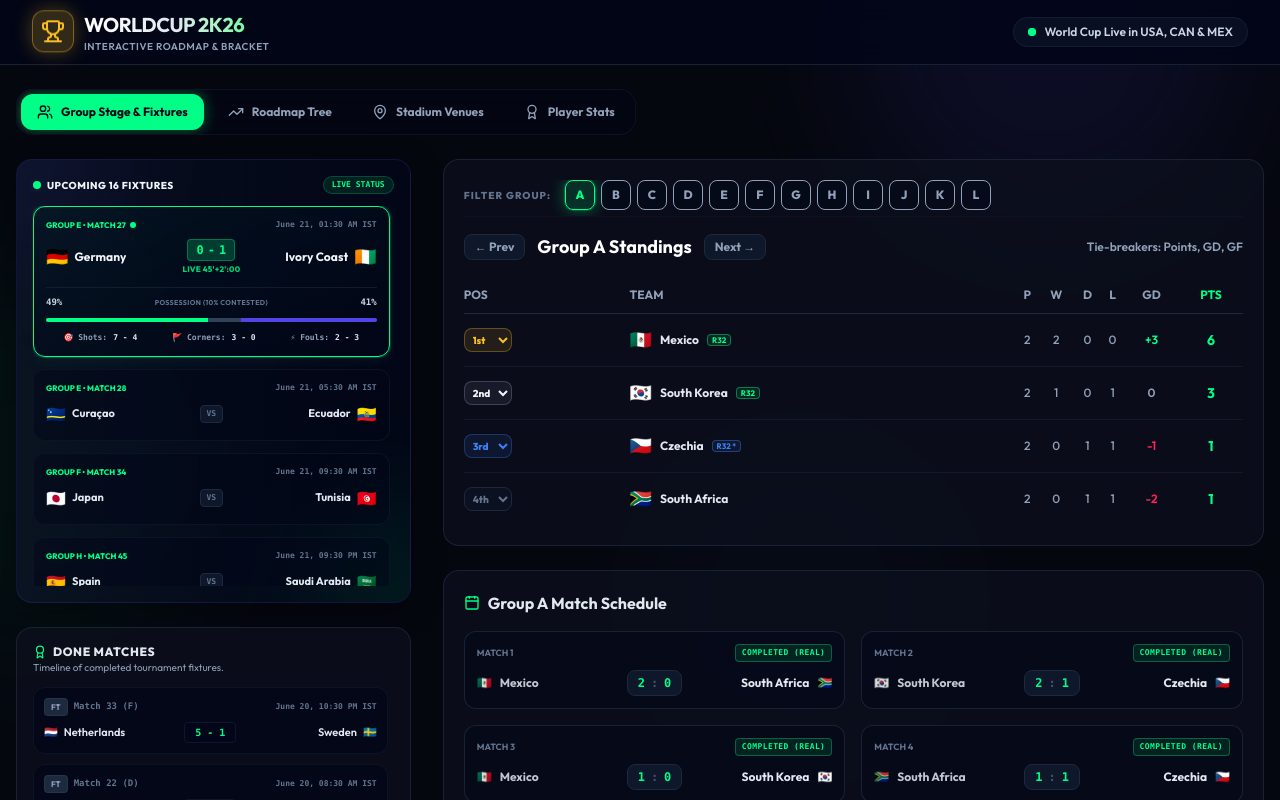
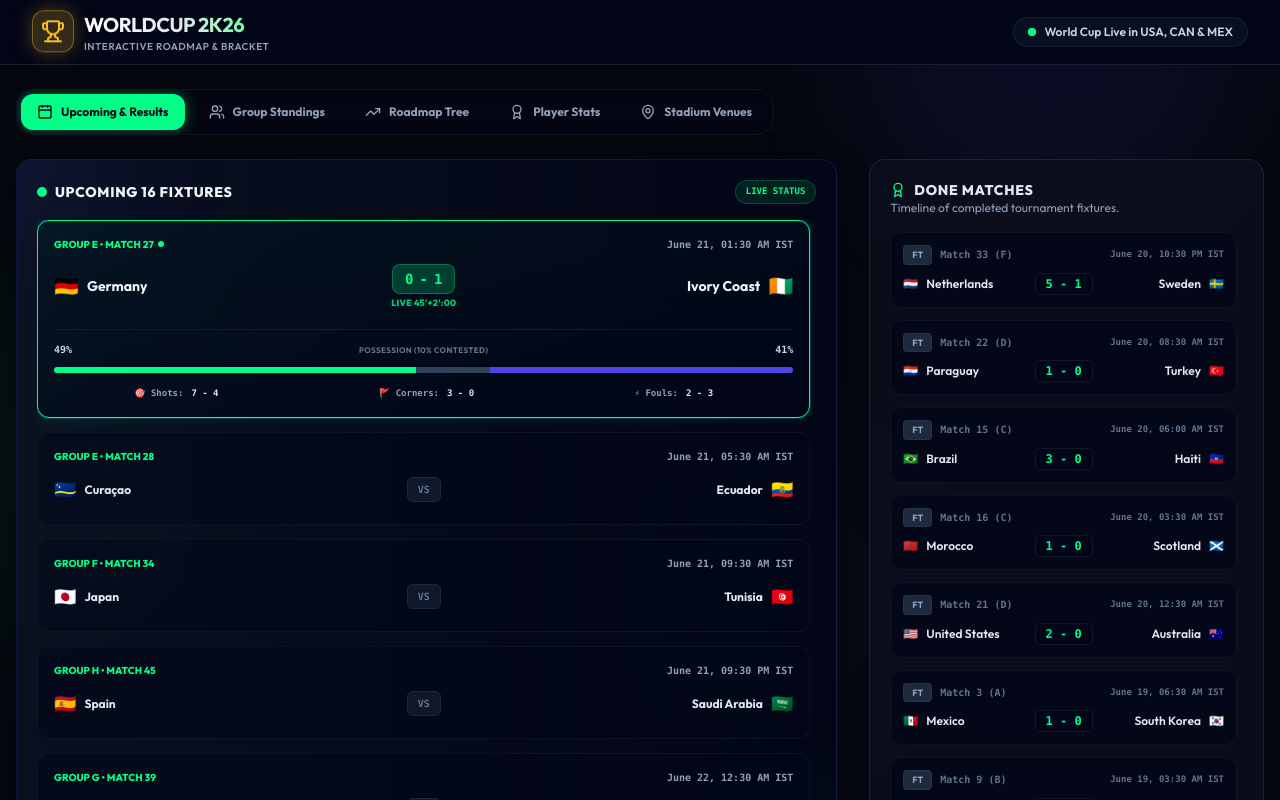
Before and after one commit to sarath14k/worldcup-2k26, a React (Vite) app: page / in a window 1280 px wide. Shown: the top 800 px of the page. Built offline with nearby package versions, Linux system fonts and the light colour scheme.

Commit message:
feat: split group stage & fixtures into Upcoming & Results and Group Standings tabs, place Stadium Venues as last tab

```diff
--- a/src/App.jsx
+++ b/src/App.jsx
@@ -252,7 +252,7 @@ const getMatchDetails = (match, live) => {
 
 function App() {
   // --- State ---
-  const [activeTab, setActiveTab] = useState('groups'); // 'bracket', 'groups', 'venues', 'predictions'
+  const [activeTab, setActiveTab] = useState('fixtures'); // 'fixtures', 'groups', 'bracket', 'stats', 'venues'
   const [darkMode, setDarkMode] = useState(true);
   const [hoveredTeam, setHoveredTeam] = useState(null);
 
@@ -1104,6 +1104,19 @@ function App() {
       <nav className="relative z-10 max-w-7xl mx-auto px-4 pt-6">
         <div className="flex gap-2 p-1 bg-slate-950/40 backdrop-blur-md rounded-2xl border border-slate-800/40 w-full overflow-x-auto scrollbar-none sm:w-fit whitespace-nowrap">
           <button
+            id="tab-fixtures"
+            onClick={() => setActiveTab('fixtures')}
+            className={`flex items-center gap-2 px-4 py-2.5 rounded-xl text-xs font-bold transition-all shrink-0 ${
+              activeTab === 'fixtures'
+                ? 'bg-brand-neon text-slate-950 shadow-neon'
+                : 'text-slate-400 hover:text-slate-200 hover:bg-slate-900/50'
+            }`}
+          >
+            <Calendar className="w-4 h-4" />
+            <span>Upcoming & Results</span>
+          </button>
+
+          <button
             id="tab-groups"
             onClick={() => setActiveTab('groups')}
             className={`flex items-center gap-2 px-4 py-2.5 rounded-xl text-xs font-bold transition-all shrink-0 ${
@@ -1113,7 +1126,7 @@ function App() {
             }`}
           >
             <Users className="w-4 h-4" />
-            <span>Group Stage & Fixtures</span>
+            <span>Group Standings</span>
           </button>
 
           <button
@@ -1130,6 +1143,19 @@ function App() {
           </button>
 
           <button
+            id="tab-stats"
+            onClick={() => setActiveTab('stats')}
+            className={`flex items-center gap-2 px-4 py-2.5 rounded-xl text-xs font-bold transition-all shrink-0 ${
+              activeTab === 'stats'
+                ? 'bg-brand-neon text-slate-950 shadow-neon'
+                : 'text-slate-400 hover:text-slate-200 hover:bg-slate-900/50'
+            }`}
+          >
+            <Award className="w-4 h-4" />
+            <span>Player Stats</span>
+          </button>
+
+          <button
             id="tab-venues"
             onClick={() => setActiveTab('venues')}
             className={`flex items-center gap-2 px-4 py-2.5 rounded-xl text-xs font-bold transition-all shrink-0 ${
@@ -1140,19 +1166,6 @@ function App() {
           >
             <MapPin className="w-4 h-4" />
             <span>Stadium Venues</span>
-          </button>
-
-          <button
-            id="tab-stats"
-            onClick={() => setActiveTab('stats')}
-            className={`flex items-center gap-2 px-4 py-2.5 rounded-xl text-xs font-bold transition-all shrink-0 ${
-              activeTab === 'stats'
-                ? 'bg-brand-neon text-slate-950 shadow-neon'
-                : 'text-slate-400 hover:text-slate-200 hover:bg-slate-900/50'
-            }`}
-          >
-            <Award className="w-4 h-4" />
-            <span>Player Stats</span>
           </button>
 
 
@@ -1373,35 +1386,33 @@ function App() {
           </div>
         )}
 
-        {/* ================= GROUP STANDINGS TAB ================= */}
-        {activeTab === 'groups' && (
+        {/* ================= UPCOMING & RESULTS TAB ================= */}
+        {activeTab === 'fixtures' && (
           <div className="grid grid-cols-1 lg:grid-cols-3 gap-8 animate-fadeIn">
-
-            {/* Left side: Upcoming Fixtures & Done Matches timeline */}
-            <div className="lg:col-span-1 flex flex-col gap-6 order-2 lg:order-1">
-
+            {/* Left side: Upcoming Fixtures */}
+            <div className="lg:col-span-2 flex flex-col gap-6">
               {/* Upcoming Fixtures widget */}
-              <div className="p-4 rounded-2xl bg-gradient-to-r from-slate-900/60 to-slate-950/80 border border-brand-purple/20 backdrop-blur-md relative overflow-hidden shadow-glass">
+              <div className="p-5 rounded-2xl bg-gradient-to-r from-slate-900/60 to-slate-950/80 border border-brand-purple/20 backdrop-blur-md relative overflow-hidden shadow-glass">
                 {/* Glow accent */}
                 <div className="absolute -top-24 -left-24 w-48 h-48 bg-brand-purple/10 rounded-full blur-3xl pointer-events-none" />
                 <div className="absolute -bottom-24 -right-24 w-48 h-48 bg-brand-neon/10 rounded-full blur-3xl pointer-events-none" />
 
-                <div className="flex items-center justify-between mb-3 relative z-10">
-                  <div className="flex items-center gap-1.5">
-                    <span className="flex h-2 w-2 relative">
+                <div className="flex items-center justify-between mb-4 relative z-10">
+                  <div className="flex items-center gap-2">
+                    <span className="flex h-2.5 w-2.5 relative">
                       <span className="animate-ping absolute inline-flex h-full w-full rounded-full bg-brand-neon opacity-75"></span>
-                      <span className="relative inline-flex rounded-full h-2 w-2 bg-brand-neon"></span>
+                      <span className="relative inline-flex rounded-full h-2.5 w-2.5 bg-brand-neon"></span>
                     </span>
-                    <h3 className="text-[10px] font-extrabold uppercase tracking-wider text-slate-100 flex items-center gap-1">
+                    <h3 className="text-sm font-black uppercase tracking-wider text-slate-100 flex items-center gap-1.5">
                       Upcoming 16 Fixtures
                     </h3>
                   </div>
-                  <span className="text-[8px] bg-brand-neon/10 border border-brand-neon/20 text-brand-neon px-2 py-0.5 rounded-full font-bold font-mono">
+                  <span className="text-[9px] bg-brand-neon/10 border border-brand-neon/20 text-brand-neon px-2.5 py-1 rounded-full font-bold font-mono">
                     LIVE STATUS
                   </span>
                 </div>
 
-                <div className="flex flex-col gap-3 relative z-10 max-h-[380px] overflow-y-auto pr-1 custom-scrollbar">
+                <div className="flex flex-col gap-3.5 relative z-10 max-h-[680px] overflow-y-auto pr-1.5 custom-scrollbar">
                   {upcomingFixtures.map(match => {
                     const home = TEAMS[match.home] || { name: match.home || 'TBD', flag: '🏳️' };
                     const away = TEAMS[match.away] || { name: match.away || 'TBD', flag: '🏳️' };
@@ -1412,13 +1423,13 @@ function App() {
                       <div
                         key={`today-${match.id}`}
                         onClick={() => setSelectedMatch(match)}
-                        className={`p-3 bg-slate-950/50 rounded-xl border transition-all flex flex-col gap-1.5 cursor-pointer relative overflow-hidden shrink-0 ${
+                        className={`p-4 bg-slate-950/50 rounded-xl border transition-all flex flex-col gap-2 cursor-pointer relative overflow-hidden shrink-0 ${
                           isMatchLive
                             ? 'border-brand-neon bg-gradient-to-br from-brand-neon/5 to-slate-950/80 shadow-[0_0_15px_rgba(0,242,254,0.1)] ring-1 ring-brand-neon/20'
                             : 'border-slate-900/85 hover:border-slate-800 hover:bg-slate-900/40'
                         }`}
                       >
-                        <div className="flex justify-between items-center text-[8px] text-slate-500 font-bold">
+                        <div className="flex justify-between items-center text-[10px] text-slate-500 font-bold">
                           <span className="text-brand-neon uppercase font-extrabold flex items-center gap-1">
                             Group {match.group} • Match {match.id}
                             {isMatchLive && (
@@ -1428,48 +1439,48 @@ function App() {
                               </span>
                             )}
                           </span>
-                          <span className="text-slate-450 font-mono">{match.date}</span>
+                          <span className="text-slate-400 font-mono">{match.date}</span>
                         </div>
 
-                        <div className="flex items-center justify-between gap-2 py-0.5">
+                        <div className="flex items-center justify-between gap-3 py-1">
                           {/* Home Team */}
-                          <div className={`flex items-center gap-1.5 font-bold flex-1 truncate ${isMatchLive ? 'text-xs text-slate-100 font-black' : 'text-[11px] text-slate-200'}`}>
-                            <span className={`shrink-0 ${isMatchLive ? 'text-lg' : 'text-base'}`}>{home.flag}</span>
+                          <div className={`flex items-center gap-2 font-bold flex-1 truncate ${isMatchLive ? 'text-sm text-slate-100 font-black' : 'text-xs text-slate-200'}`}>
+                            <span className={`shrink-0 ${isMatchLive ? 'text-xl' : 'text-lg'}`}>{home.flag}</span>
                             <span className="truncate">{home.name}</span>
                           </div>
 
                           {/* Live score / VS */}
                           {isLiveOrDone ? (
                             <div className="flex flex-col items-center gap-0.5 shrink-0">
-                              <div className={`flex items-center justify-center gap-1 px-2 py-0.5 rounded font-bold font-mono ${
+                              <div className={`flex items-center justify-center gap-1.5 px-3 py-1 rounded-lg font-bold font-mono ${
                                 isMatchLive
-                                  ? 'bg-brand-neon/20 border border-brand-neon/30 text-brand-neon text-xs'
-                                  : 'bg-slate-800/80 border border-slate-700/50 text-slate-300 text-[10px]'
+                                  ? 'bg-brand-neon/20 border border-brand-neon/30 text-brand-neon text-sm'
+                                  : 'bg-slate-800/80 border border-slate-700/50 text-slate-300 text-xs'
                               }`}>
                                 <span>{match.isCompleted ? match.homeScore : live.homeScore}</span>
                                 <span>-</span>
                                 <span>{match.isCompleted ? match.awayScore : live.awayScore}</span>
                               </div>
-                              <span className={`font-extrabold tracking-wide uppercase ${isMatchLive ? 'text-[8px] text-brand-neon animate-pulse' : 'text-[7px] text-slate-400'}`}>
+                              <span className={`font-extrabold tracking-wide uppercase ${isMatchLive ? 'text-[9px] text-brand-neon animate-pulse' : 'text-[8px] text-slate-400'}`}>
                                 {match.isCompleted ? 'FT' : formatLiveMatchTime(match.id)}
                               </span>
                             </div>
                           ) : (
-                            <span className="text-[8px] font-extrabold bg-slate-900 border border-slate-800 text-slate-500 px-1.5 py-0.5 rounded font-mono shrink-0">
+                            <span className="text-[10px] font-extrabold bg-slate-900 border border-slate-800 text-slate-500 px-2.5 py-1 rounded-md font-mono shrink-0">
                               VS
                             </span>
                           )}
 
                           {/* Away Team */}
-                          <div className={`flex items-center gap-1.5 font-bold flex-1 justify-end truncate ${isMatchLive ? 'text-xs text-slate-100 font-black' : 'text-[11px] text-slate-200'}`}>
+                          <div className={`flex items-center gap-2 font-bold flex-1 justify-end truncate ${isMatchLive ? 'text-sm text-slate-100 font-black' : 'text-xs text-slate-200'}`}>
                             <span className="truncate text-right">{away.name}</span>
-                            <span className={`shrink-0 ${isMatchLive ? 'text-lg' : 'text-base'}`}>{away.flag}</span>
+                            <span className={`shrink-0 ${isMatchLive ? 'text-xl' : 'text-lg'}`}>{away.flag}</span>
                           </div>
                         </div>
 
                         {/* Live match stats expansion (equivalent to space of 3 items) */}
                         {isMatchLive && live.stats && (
-                          <div className="mt-1 pt-2 border-t border-slate-800/60 flex flex-col gap-2 text-[9px] text-slate-400 font-bold">
+                          <div className="mt-2 pt-3 border-t border-slate-800/60 flex flex-col gap-2.5 text-[10px] text-slate-400 font-bold">
                             {/* Possession Row */}
                             {(() => {
                               const [homePoss, awayPoss, contestPoss] = getPossessionWithContest(live.stats.possession, match.id);
@@ -1477,10 +1488,10 @@ function App() {
                                 <>
                                   <div className="flex justify-between items-center font-mono text-slate-300">
                                     <span>{homePoss}%</span>
-                                    <span className="text-[7px] uppercase tracking-wider text-slate-500 font-sans">Possession ({contestPoss}% Contested)</span>
+                                    <span className="text-[8px] uppercase tracking-wider text-slate-500 font-sans">Possession ({contestPoss}% Contested)</span>
                                     <span>{awayPoss}%</span>
                                   </div>
-                                  <div className="h-1 w-full bg-slate-900 rounded-full overflow-hidden flex">
+                                  <div className="h-1.5 w-full bg-slate-900 rounded-full overflow-hidden flex">
                                     <div className="bg-brand-neon h-full transition-all duration-500" style={{ width: `${homePoss}%` }} />
                                     <div className="bg-slate-700 h-full transition-all duration-500" style={{ width: `${contestPoss}%` }} />
                                     <div className="bg-brand-purple h-full transition-all duration-500" style={{ width: `${awayPoss}%` }} />
@@ -1490,16 +1501,16 @@ function App() {
                             })()}
 
                             {/* Stats Summary Row */}
-                            <div className="flex justify-around items-center text-[8px] font-mono text-slate-400 pt-0.5">
-                              <div className="flex items-center gap-1.5">
+                            <div className="flex justify-around items-center text-[9px] font-mono text-slate-400 pt-1">
+                              <div className="flex items-center gap-2">
                                 <span>🎯 Shots:</span>
                                 <span className="text-slate-200 font-black">{live.stats.shots?.[0] || 0} - {live.stats.shots?.[1] || 0}</span>
                               </div>
-                              <div className="flex items-center gap-1.5">
+                              <div className="flex items-center gap-2">
                                 <span>🚩 Corners:</span>
                                 <span className="text-slate-200 font-black">{live.stats.corners?.[0] || 0} - {live.stats.corners?.[1] || 0}</span>
                               </div>
-                              <div className="flex items-center gap-1.5">
+                              <div className="flex items-center gap-2">
                                 <span>⚡ Fouls:</span>
                                 <span className="text-slate-200 font-black">{live.stats.fouls?.[0] || 0} - {live.stats.fouls?.[1] || 0}</span>
                               </div>
@@ -1511,19 +1522,22 @@ function App() {
                   })}
                 </div>
               </div>
-
+            </div>
+
+            {/* Right side: Done Matches feed */}
+            <div className="lg:col-span-1 flex flex-col gap-6">
               {/* Match Timeline Feed Widget */}
-              <div className="p-4 rounded-2xl bg-brand-cardBg backdrop-blur-md border border-slate-800/80 flex flex-col gap-3">
+              <div className="p-5 rounded-2xl bg-brand-cardBg backdrop-blur-md border border-slate-800/80 flex flex-col gap-4">
                 <div>
-                  <h2 className="text-xs font-extrabold text-slate-200 flex items-center gap-1.5 uppercase tracking-wider">
-                    <Award className="w-3.5 h-3.5 text-brand-neon" />
+                  <h2 className="text-sm font-extrabold text-slate-200 flex items-center gap-2 uppercase tracking-wider">
+                    <Award className="w-4 h-4 text-brand-neon" />
                     Done Matches
                   </h2>
-                  <p className="text-[10px] text-slate-400">Timeline of completed tournament fixtures.</p>
+                  <p className="text-xs text-slate-400">Timeline of completed tournament fixtures.</p>
                 </div>
 
                 {/* Scrolling List */}
-                <div className="flex flex-col gap-2.5 max-h-[380px] overflow-y-auto pr-1.5 custom-scrollbar">
+                <div className="flex flex-col gap-3 max-h-[680px] overflow-y-auto pr-1.5 custom-scrollbar">
                   {feedMatches.map(match => {
                     const home = TEAMS[match.home] || { name: match.home || 'TBD', flag: '🏳️' };
                     const away = TEAMS[match.away] || { name: match.away || 'TBD', flag: '🏳️' };
@@ -1531,30 +1545,30 @@ function App() {
                       <div
                         key={`feed-${match.id}`}
                         onClick={() => setSelectedMatch(match)}
-                        className="p-2.5 rounded-xl border transition-all bg-slate-950/70 border-slate-900/80 hover:border-slate-800 hover:bg-slate-900/50 cursor-pointer flex flex-col gap-1.5"
+                        className="p-3 rounded-xl border transition-all bg-slate-950/70 border-slate-900/80 hover:border-slate-800 hover:bg-slate-900/50 cursor-pointer flex flex-col gap-2"
                       >
-                        <div className="flex justify-between items-center text-[9px] font-bold">
-                          <div className="flex items-center gap-1.5">
-                            <span className="bg-slate-800 text-slate-400 border border-slate-700/50 px-1.5 py-0.5 rounded text-[8px]">FT</span>
+                        <div className="flex justify-between items-center text-[10px] font-bold">
+                          <div className="flex items-center gap-2">
+                            <span className="bg-slate-800 text-slate-400 border border-slate-700/50 px-2 py-0.5 rounded text-[9px]">FT</span>
                             <span className="text-slate-500 font-mono">Match {match.id} ({match.group})</span>
                           </div>
-                          <span className="text-[8px] text-slate-500 font-mono">{match.date}</span>
+                          <span className="text-[9px] text-slate-500 font-mono">{match.date}</span>
                         </div>
 
-                        <div className="flex items-center justify-between gap-1 text-[11px] font-semibold text-slate-200">
+                        <div className="flex items-center justify-between gap-2 text-xs font-semibold text-slate-200">
                           {/* Home */}
-                          <div className="flex items-center gap-1.5 flex-1 truncate">
+                          <div className="flex items-center gap-2 flex-1 truncate">
                             <span>{home.flag}</span>
                             <span className="truncate">{home.name}</span>
                           </div>
 
                           {/* Scores */}
-                          <div className="px-2.5 py-0.5 bg-slate-950 rounded border border-slate-900 font-extrabold font-mono text-[10px] min-w-[36px] text-center shrink-0">
+                          <div className="px-2.5 py-0.5 bg-slate-950 rounded border border-slate-900 font-extrabold font-mono text-xs min-w-[40px] text-center shrink-0">
                             <span className="text-brand-neon">{match.homeScore} - {match.awayScore}</span>
                           </div>
 
                           {/* Away */}
-                          <div className="flex items-center gap-1.5 flex-1 justify-end truncate">
+                          <div className="flex items-center gap-2 flex-1 justify-end truncate">
                             <span className="truncate text-right">{away.name}</span>
                             <span>{away.flag}</span>
                           </div>
@@ -1565,9 +1579,15 @@ function App() {
                 </div>
               </div>
             </div>
-
-            {/* Right side: Detailed Group standings and match listing */}
-            <div className="lg:col-span-2 flex flex-col gap-6 order-1 lg:order-2">
+          </div>
+        )}
+
+        {/* ================= GROUP STANDINGS TAB ================= */}
+        {activeTab === 'groups' && (
+          <div className="grid grid-cols-1 lg:grid-cols-5 gap-8 animate-fadeIn">
+
+            {/* Left side: Detailed Group standings */}
+            <div className="lg:col-span-3 flex flex-col gap-6">
 
               {/* Standings Table for selected group */}
               <div className="p-5 rounded-2xl bg-brand-cardBg backdrop-blur-md border border-slate-800/80 flex flex-col gap-4">
@@ -1678,6 +1698,11 @@ function App() {
                 </div>
               </div>
 
+            </div>
+
+            {/* Right side: Group match schedule */}
+            <div className="lg:col-span-2 flex flex-col gap-6">
+
               {/* Match list for selected group */}
               <div className="p-5 rounded-2xl bg-brand-cardBg backdrop-blur-md border border-slate-800/80">
                 <h3 className="text-base font-bold text-slate-200 mb-4 flex items-center gap-2">
@@ -1685,7 +1710,7 @@ function App() {
                   Group {expandedGroup} Match Schedule
                 </h3>
 
-                <div className="grid grid-cols-1 md:grid-cols-2 gap-4">
+                <div className="flex flex-col gap-3.5">
                   {groupMatches.filter(m => m.group === expandedGroup).map(match => {
                     const home = TEAMS[match.home] || { name: match.home || 'TBD', flag: '🏳️' };
                     const away = TEAMS[match.away] || { name: match.away || 'TBD', flag: '🏳️' };
```
